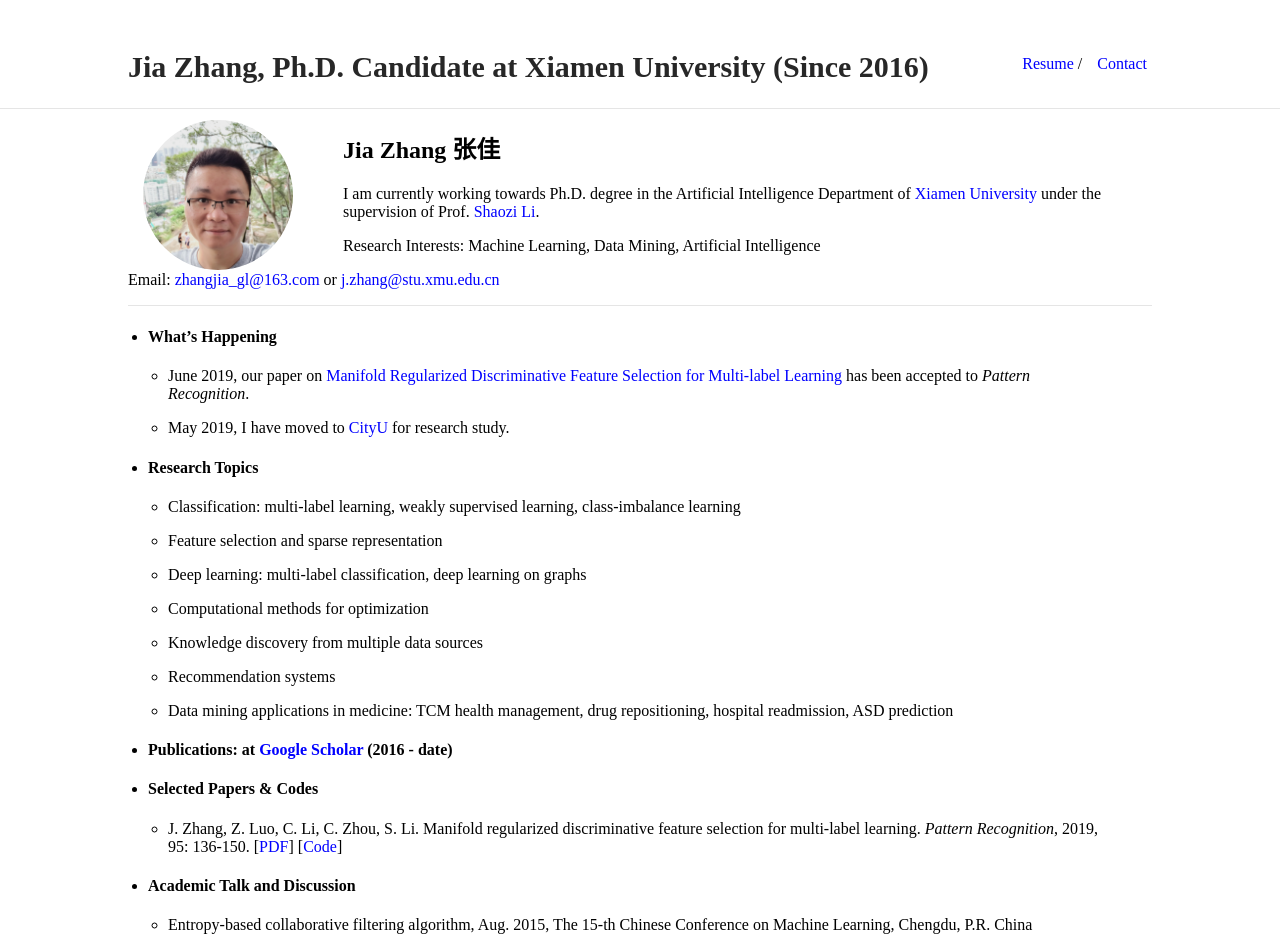
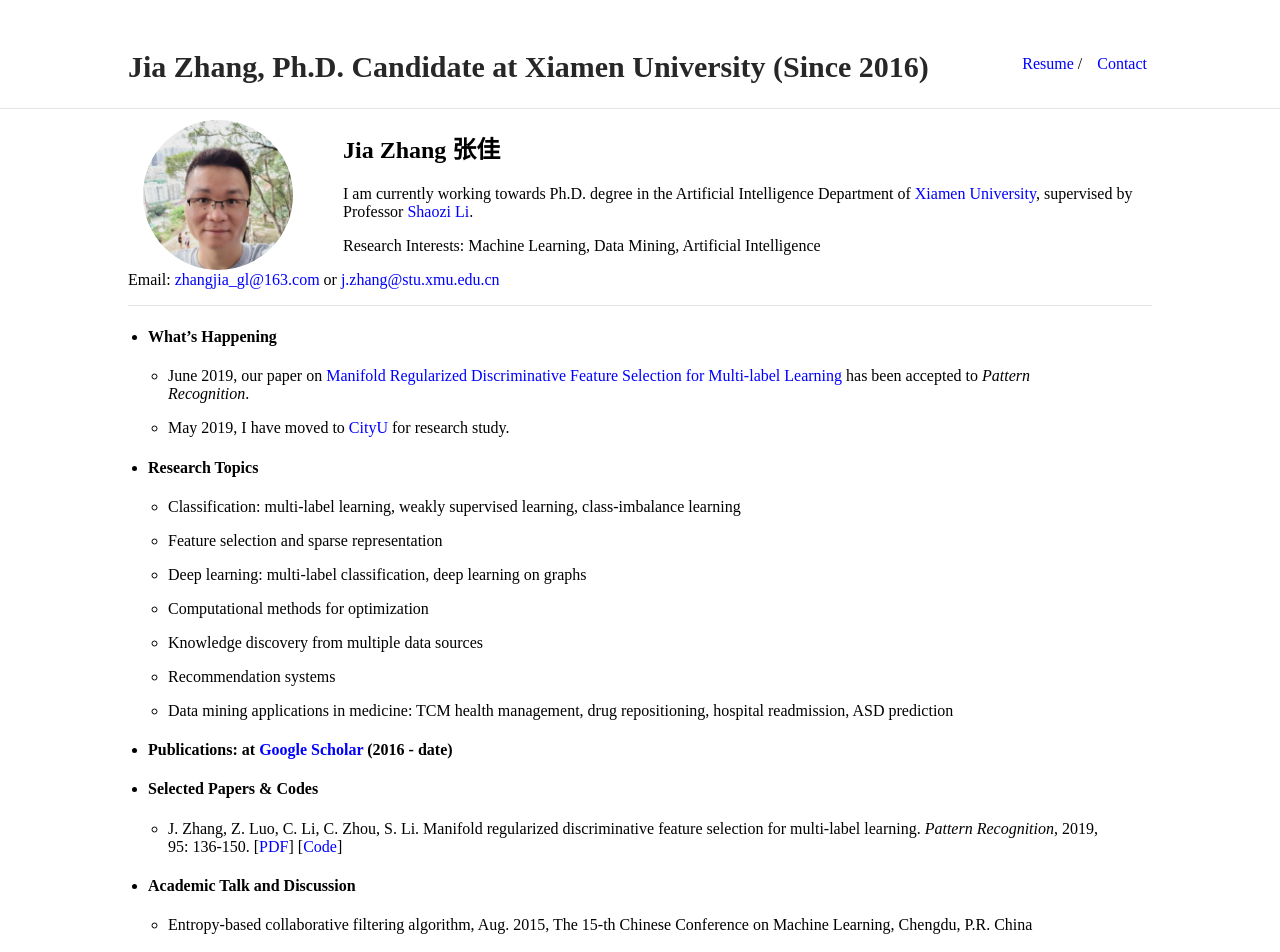
Before and after one commit to jiazhang-ml/jiazhang-ml.github.io, a Jekyll site: the page built from index.md, in a window 1280 px wide. Shown: the top 952 px of the page. Built offline with Jekyll 4.4.1, drawn with Linux system fonts in a browser that asks for light colours.

Commit message:
Update index.md

```diff
--- a/index.md
+++ b/index.md
@@ -6,7 +6,7 @@ layout: default
 
 ## Jia Zhang 张佳
 
-I am currently working towards Ph.D. degree in the Artificial Intelligence Department of [Xiamen University](https://www.xmu.edu.cn/) under the supervision of Prof. [Shaozi Li](http://imt.xmu.edu.cn/szdw.html).
+I am currently working towards Ph.D. degree in the Artificial Intelligence Department of [Xiamen University](https://www.xmu.edu.cn/), supervised by Professor [Shaozi Li](http://imt.xmu.edu.cn/szdw.html).
 
 Research Interests: Machine Learning, Data Mining, Artificial Intelligence
 
```
